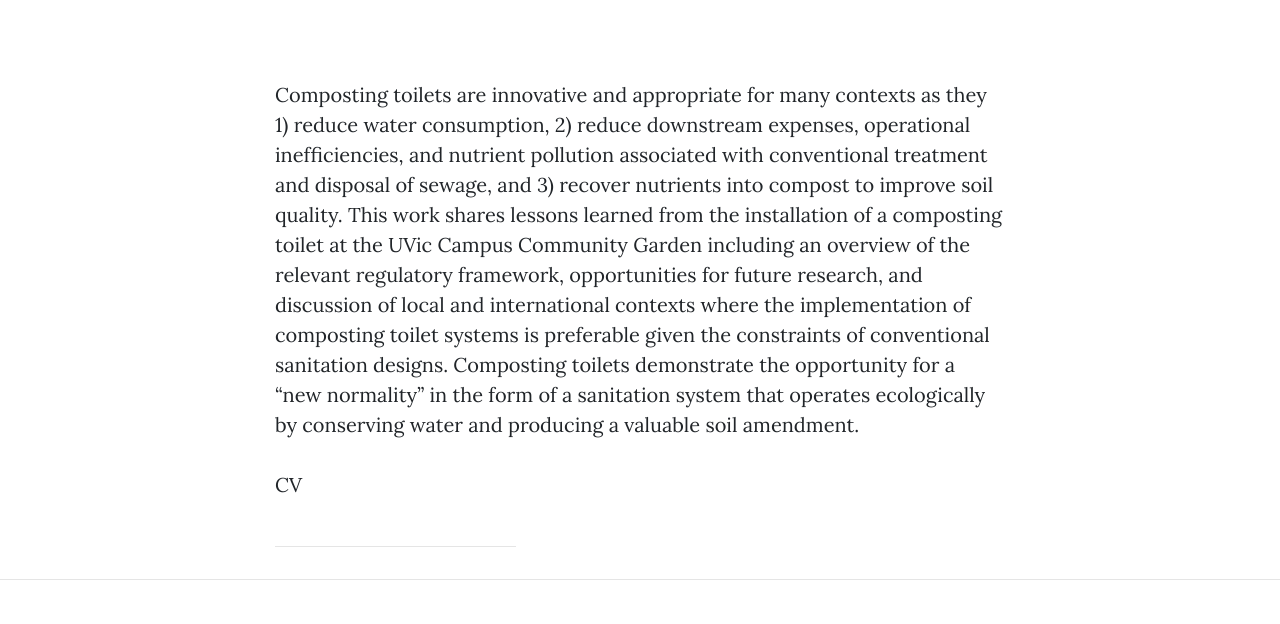
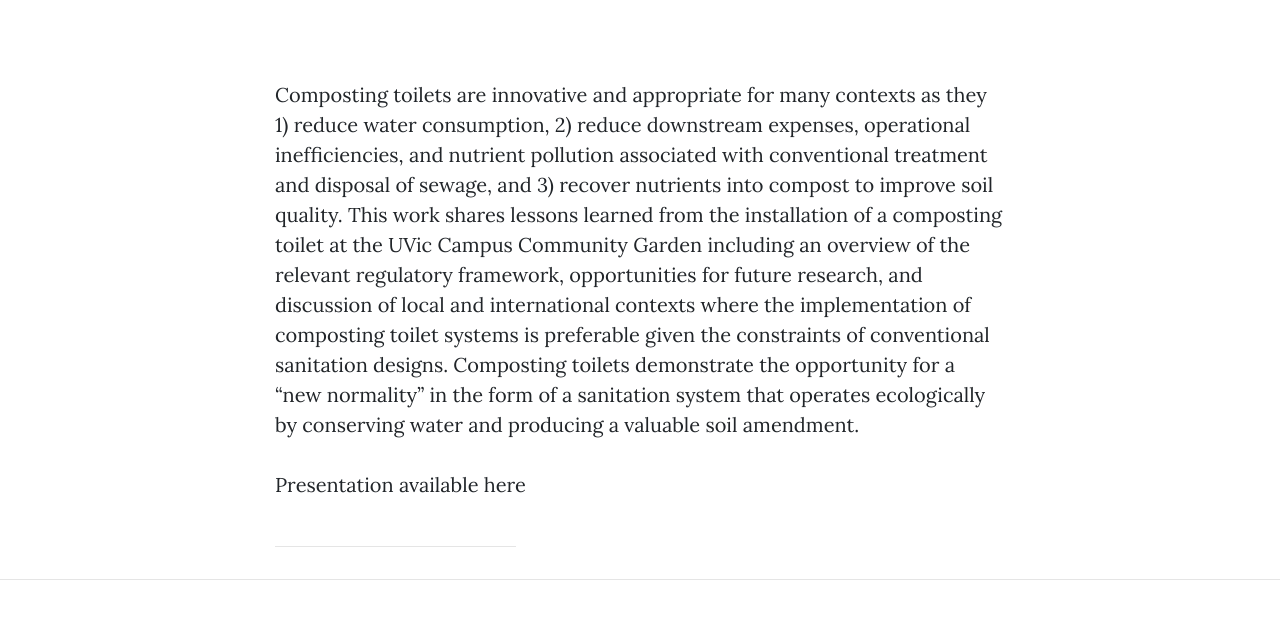
Before and after one commit to remy9/cmrems, a website: page post24.html in a window 1280 px wide. Shown: the part 737-1361 px from the top of the page. Drawn offline with nearby package versions, Linux system fonts and the light colour scheme.

Commit message:
Update post24.html

```diff
--- a/post24.html
+++ b/post24.html
@@ -67,7 +67,7 @@
         <div class="row">
           <div class="col-lg-8 col-md-10 mx-auto">
         <p>Composting toilets are innovative and appropriate for many contexts as they 1) reduce water consumption, 2) reduce downstream expenses, operational inefficiencies, and nutrient pollution associated with conventional treatment and disposal of sewage, and 3) recover nutrients into compost to improve soil quality. This work shares lessons learned from the installation of a composting toilet at the UVic Campus Community Garden including an overview of the relevant regulatory framework, opportunities for future research, and discussion of local and international contexts where the implementation of composting toilet systems is preferable given the constraints of conventional sanitation designs. Composting toilets demonstrate the opportunity for a &ldquo;new normality&rdquo; in the form of a sanitation system that operates ecologically by conserving water and producing a valuable soil amendment.</p>
-<a href="img/BCWWA.pdf">CV</a>
+<a href="img/BCWWA.pdf">Presentation available here</a>
           <div>
           	<br clear="all" />
           	<hr align="left" size="1" width="33%" />
```
